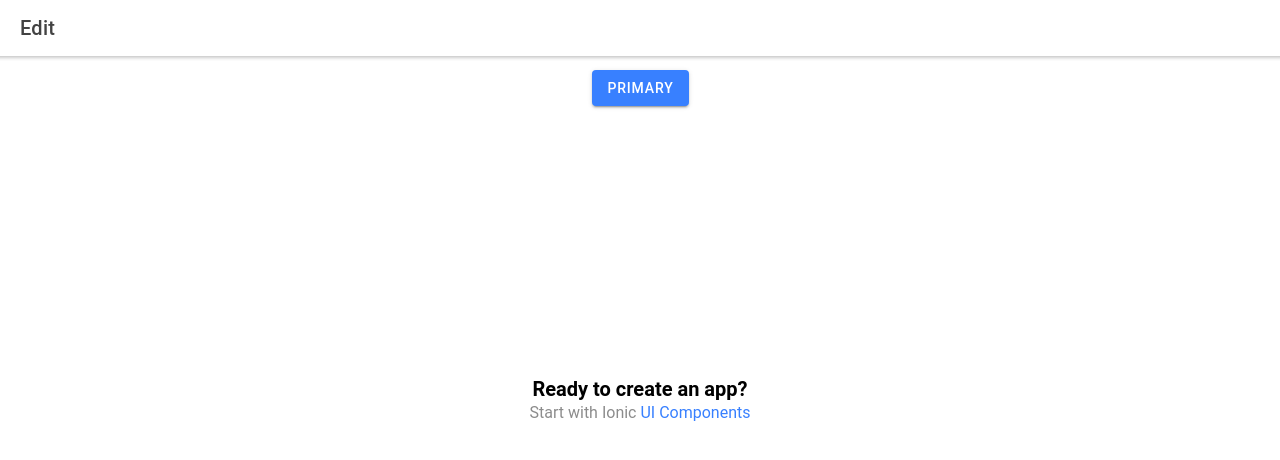
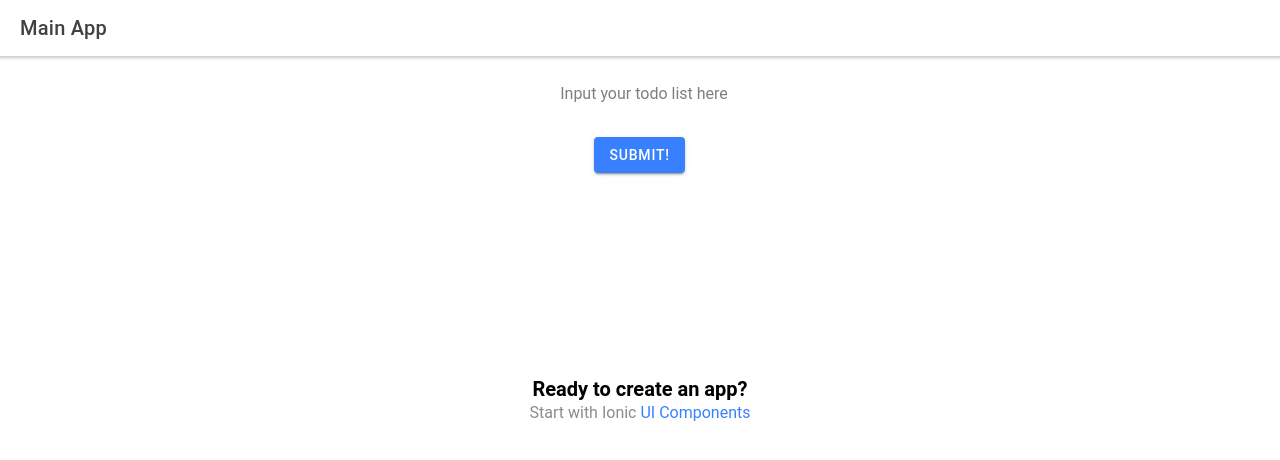
Before and after one commit to saas786/get_goals, a React (Create React App) app: page /home in a window 1280 px wide. Shown: the top 460 px of the page. Built offline with nearby package versions, Linux system fonts and the light colour scheme.

Commit message:
Create Basic ToDo List

```diff
--- a/src/App.tsx
+++ b/src/App.tsx
@@ -1,10 +1,11 @@
 import { Redirect, Route } from 'react-router-dom';
-import { IonApp, IonRouterOutlet } from '@ionic/react';
+import { IonApp,IonRouterOutlet, IonContent, IonCard, IonCardHeader, IonCardTitle, IonItem, IonList, IonLabel, IonInput, IonButton } from '@ionic/react';
 import { IonReactRouter } from '@ionic/react-router';
 import Home from './pages/Home';
 
 /* Core CSS required for Ionic components to work properly */
 import '@ionic/react/css/core.css';
+import '@ionic/core/css/ionic.bundle.css';
 
 /* Basic CSS for apps built with Ionic */
 import '@ionic/react/css/normalize.css';
--- /dev/null
+++ b/src/components/List.tsx
@@ -0,0 +1,33 @@
+import { IonButton, IonItem, IonList } from "@ionic/react";
+
+type ToDoItem = {
+    id: string;
+    title: string;
+}
+
+type ListProps = {
+    items : Array<ToDoItem>;
+    removeItem : (id: string) => void;
+    editItem : (id: string) => void;
+}
+
+const List = ({ items, removeItem, editItem }: ListProps) => {
+    return (
+        <IonList>
+          {items.map((item) => {
+            const { id, title } = item;
+            return (
+              <IonItem className="grocery-item" key={id}>
+                <p className="title">{title}</p>
+                <div className="btn-container">
+                    <IonButton type="button" className="edit-btn" onClick={() => editItem(id)}></IonButton>
+                    <IonButton type="button" className="delete-btn" onClick={() => removeItem(id)}></IonButton>
+                </div>
+              </IonItem>
+            );
+          })}
+        </IonList>
+      );
+  };
+
+  export default List;
--- a/src/pages/Home.tsx
+++ b/src/pages/Home.tsx
@@ -1,28 +1,131 @@
-import { IonContent, IonHeader, IonPage, IonTitle, IonToolbar, IonButton, IonIcon, IonGrid, IonRow, IonCol} from '@ionic/react';
-import ExploreContainer from '../components/ExploreContainer';
-import './Home.css';
+import {
+  IonContent,
+  IonHeader,
+  IonPage,
+  IonTitle,
+  IonToolbar,
+  IonButton,
+  IonGrid,
+  IonRow,
+  IonCol,
+  IonTextarea,
+} from "@ionic/react";
+import { TextareaChangeEventDetail } from "@ionic/core";
+import React, {
+  MouseEventHandler,
+  useEffect,
+  useState,
+} from "react";
+import "@ionic/core/css/core.css";
+import "@ionic/core/css/ionic.bundle.css";
+import ExploreContainer from "components/ExploreContainer";
+import "./Home.css";
+import List from "components/List";
+
+const getLocalStorage = () => {
+  let list = localStorage.getItem("list");
+  if (list) {
+    return (list = JSON.parse(list));
+  } else {
+    return [];
+  }
+};
 
 const Home: React.FC = () => {
+  const [name, setName] = useState<string | null>();
+  const [list, setList] = useState(getLocalStorage());
+  const [isEditing, setIsEditing] = useState(false);
+  const [editID, setEditID] = useState(null);
+  const [alert, setAlert] = useState({
+    show: false,
+    msg: "",
+    type: "",
+  });
+
+  const handleSubmit: MouseEventHandler<HTMLIonButtonElement> = (e) => {
+    if (!name) {
+      showAlert(true, "danger", "please enter value");
+    } else if (name && isEditing) {
+      setList(
+        list.map((item: { id: null }) => {
+          if (item.id === editID) {
+            return { ...item, title: name };
+          }
+          return item;
+        })
+      );
+
+      setName("");
+      setEditID(null);
+      setIsEditing(false);
+      showAlert(true, "success", "value changed");
+    } else {
+      showAlert(true, "success", "item added to the list");
+      const newItem = { id: new Date().getTime().toString(), title: name };
+
+      setList([...list, newItem]);
+      setName("");
+    }
+  };
+
+  const showAlert = (show = false, type = "", msg = "") => {
+    setAlert({
+      show,
+      type,
+      msg,
+    });
+  };
+
+  const clearList = () => {
+    showAlert(true, "danger", "empty list");
+    setList([]);
+  };
+
+  const removeItem = (id: string) => {
+    showAlert(true, "danger", "item removed");
+    setList(list.filter((item: { id: string }) => item.id !== id));
+  };
+
+  const editItem = (id: any) => {
+    const specificItem = list.find((item: any) => item.id === id);
+    setIsEditing(true);
+    setEditID(id);
+    setName(specificItem.title);
+  };
+
+  useEffect(() => {
+    localStorage.setItem("list", JSON.stringify(list));
+  }, [list]);
+  const handleChangeInput = (e: CustomEvent<TextareaChangeEventDetail>) => {
+    setName(e.detail.value);
+  };
+
   return (
     <IonPage>
       <IonHeader>
         <IonToolbar>
-          <IonTitle>Edit{}</IonTitle>
+          <IonTitle>Main App</IonTitle>
         </IonToolbar>
       </IonHeader>
+
       <IonContent fullscreen>
         <IonGrid>
           <IonRow>
             <IonCol class="ion-text-center">
-            <IonButton color="primary" >Primary</IonButton>
+              <IonTextarea
+                value={name}
+                placeholder="Input your todo list here"
+                onIonChange={handleChangeInput}
+              />
+
+              <IonButton onClick={handleSubmit} type="submit">
+                {isEditing ? "edit" : "submit!"}
+              </IonButton>
             </IonCol>
           </IonRow>
+
+          <List items={list} removeItem={removeItem} editItem={editItem} />
         </IonGrid>
-        {/* <IonHeader collapse="condense">
-          <IonToolbar>
-            <IonTitle size="large">Blank</IonTitle>
-          </IonToolbar>
-        </IonHeader> */}
         <ExploreContainer />
       </IonContent>
     </IonPage>
--- a/tsconfig.json
+++ b/tsconfig.json
@@ -18,7 +18,8 @@
     "resolveJsonModule": true,
     "isolatedModules": true,
     "noEmit": true,
-    "jsx": "react-jsx"
+    "jsx": "react-jsx",
+    "baseUrl": "src"
   },
   "include": [
     "src"
```
Also changed, not shown: 1 other file (tests, documents, lock files or other folders).
